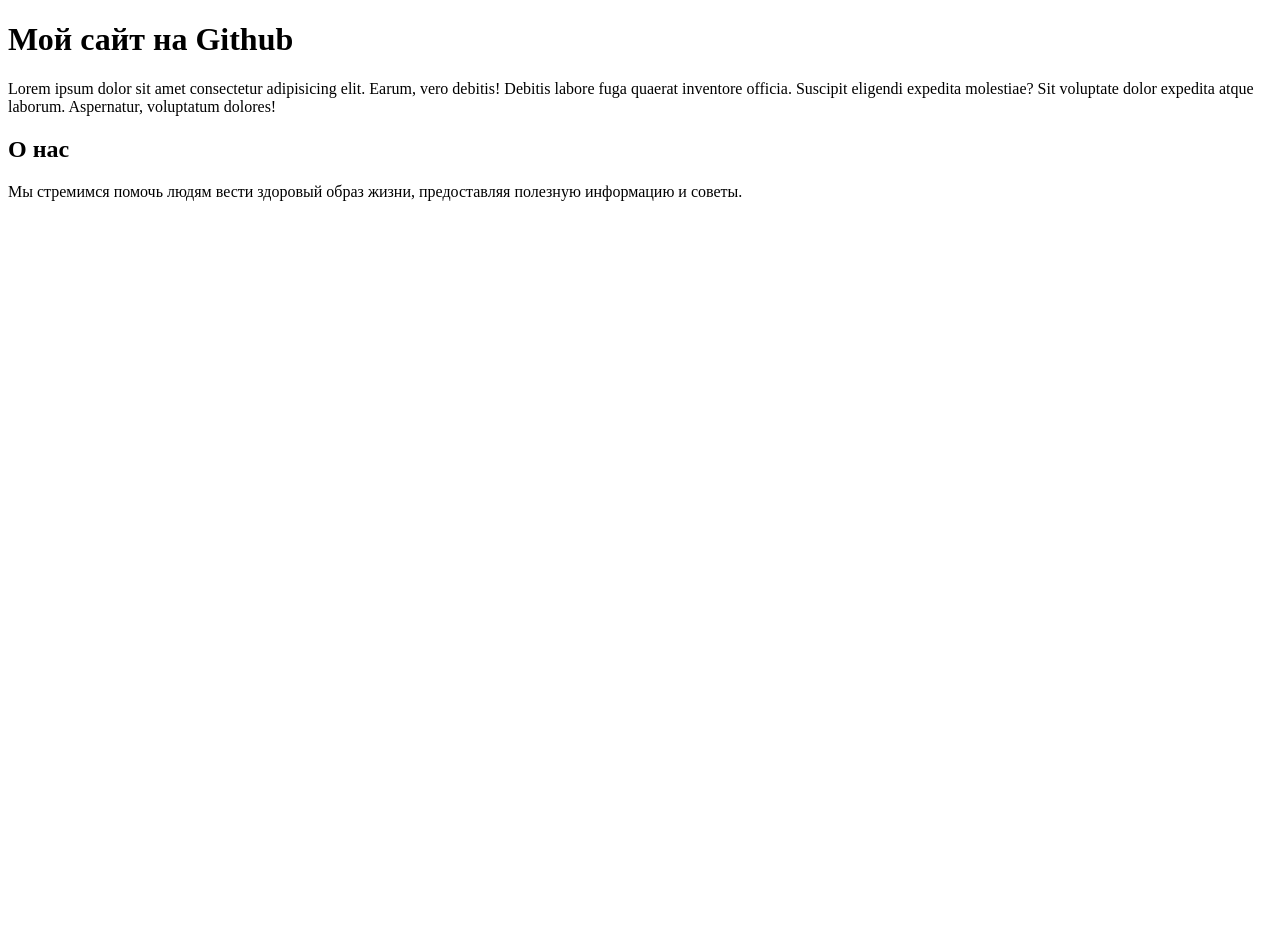
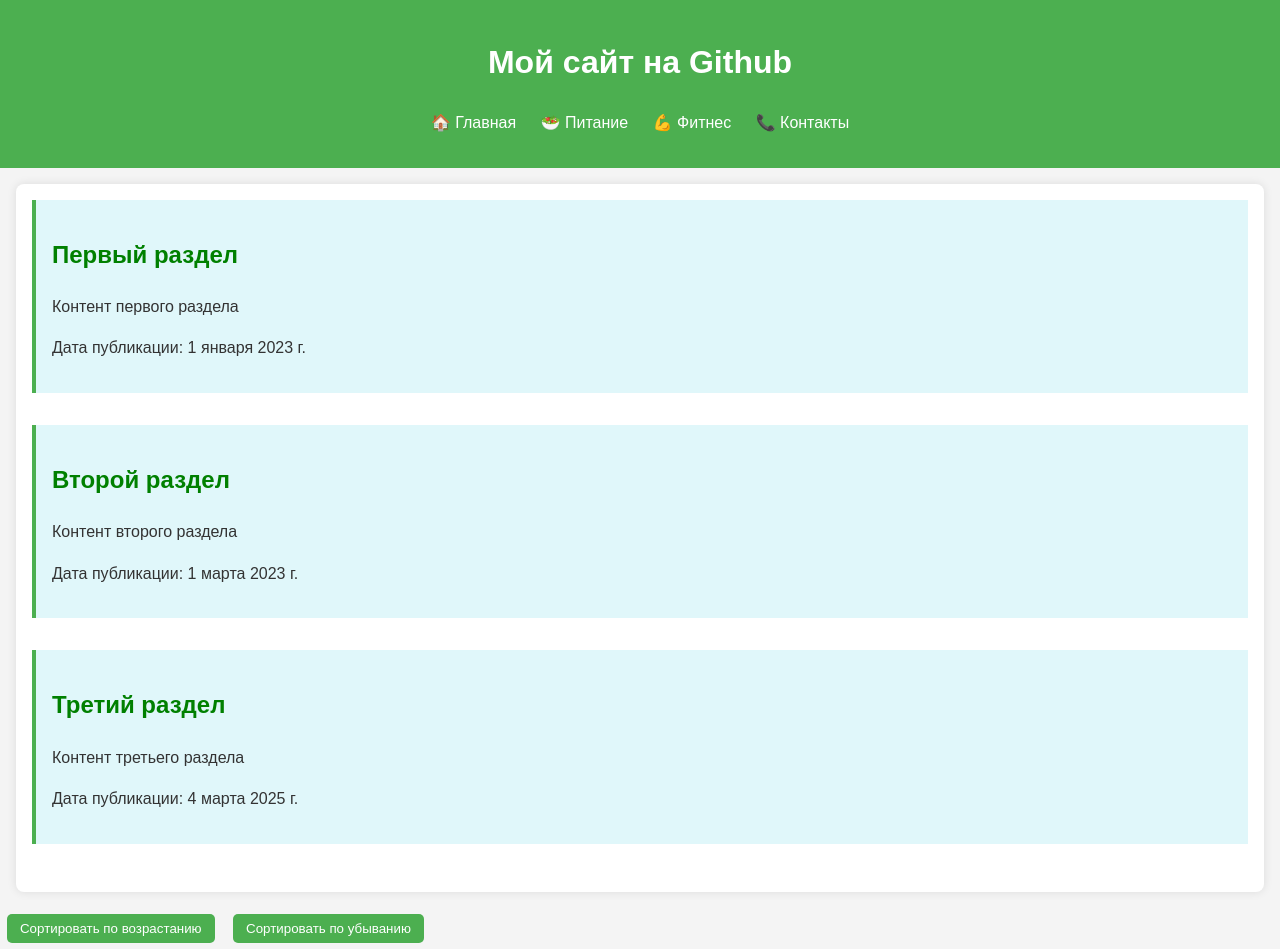
Before and after one commit to Seda02/githublearn, a plain HTML site: page index.html in a window 1280 px wide. Before the commit the page ends 800 px from the top, so only its background shows below. Drawn offline with Linux system fonts and the light colour scheme.

Commit message:
перевел сайт на js

```diff
--- a/index.html
+++ b/index.html
@@ -1,21 +1,92 @@
 <!DOCTYPE html>
-<html lang="en">
+<html lang="ru">
 <head>
     <meta charset="UTF-8">
     <meta name="viewport" content="width=device-width, initial-scale=1.0">
-    <title>Document</title>
+    <title>Мой сайт на Github</title>
+    <link rel="stylesheet" href="styles.css">
 </head>
 <body>
+    <header>
         <h1>Мой сайт на Github</h1>
-  <p>Lorem ipsum dolor sit amet consectetur adipisicing elit. Earum, vero debitis! Debitis labore fuga quaerat inventore officia. Suscipit eligendi expedita molestiae? Sit voluptate dolor expedita atque laborum. Aspernatur, voluptatum dolores!</p>
-</body>
+        <nav>
+            <ul>
+                <li><a href="#">🏠 Главная</a></li>
+                <li><a href="#">🥗 Питание</a></li>
+                <li><a href="#">💪 Фитнес</a></li>
+                <li><a href="#">📞 Контакты</a></li>
+            </ul>
+        </nav>
+    </header>
 
-</html>
+    <main id="content">
         <section id="about">
             <h2>О нас</h2>
             <p>Мы стремимся помочь людям вести здоровый образ жизни, предоставляя полезную информацию и советы.</p>
         </section>
+    </main>
 
+    <button class="sort-button" onclick="sortSections('asc')">Сортировать по возрастанию</button>
+    <button class="sort-button" onclick="sortSections('desc')">Сортировать по убыванию</button>
+
+    <script>
+        // Пример данных, которые могли бы прийти с API
+        const apiData = [
+            { title: "Первый раздел", content: "Контент первого раздела", date: "2023-01-01" },
+            { title: "Второй раздел", content: "Контент второго раздела", date: "2023-03-01" },
+            { title: "Третий раздел", content: "Контент третьего раздела", date: new Date().toISOString().split('T')[0] }
+        ];
+
+        // Массив для хранения секций
+        let sections = [];
+
+        // Функция для отображения секций
+        function displaySections() {
+            const content = document.getElementById('content');
+            content.innerHTML = ''; // Очищаем содержимое
+
+            sections.forEach(section => {
+                const sectionElement = document.createElement('section');
+                const h2 = document.createElement('h2');
+                const pContent = document.createElement('p');
+                const pDate = document.createElement('p');
+
+                h2.textContent = section.title;
+                pContent.textContent = section.content;
+                pDate.textContent = "Дата публикации: " + new Date(section.date).toLocaleDateString('ru-RU', {
+                    year: 'numeric',
+                    month: 'long',
+                    day: 'numeric'
+                });
+
+                sectionElement.appendChild(h2);
+                sectionElement.appendChild(pContent);
+                sectionElement.appendChild(pDate);
+                content.appendChild(sectionElement);
+            });
+        }
+
+        // Функция для сортировки секций
+        function sortSections(order) {
+            sections.sort((a, b) => order === 'asc' ? new Date(a.date) - new Date(b.date) : new Date(b.date) - new Date(a.date));
+            displaySections();
+        }
+
+        // Функция для получения данных с "API"
+        function fetchSections() {
+            // Симуляция запроса к API
+            return new Promise((resolve) => {
+                setTimeout(() => {
+                    resolve(apiData);
+                }, 1000);
+            });
+        }
+
+        // Изначально получаем данные и отображаем секции
+        fetchSections().then(data => {
+            sections = data;
+            displaySections();
+        });
+    </script>
 </body>
-
 </html>
--- a/styles.css
+++ b/styles.css
@@ -1,3 +1,91 @@
-h1 {
+/* Основные стили */
+body {
+    font-family: Arial, sans-serif;
+    line-height: 1.6;
+    margin: 0;
+    padding: 0;
+    background-color: #f4f4f4;
+}
+
+/* Стили для заголовка */
+header {
+    background: #4CAF50;
+    color: white;
+    padding: 1em 0;
+    text-align: center;
+}
+
+header h1 {
+    color: white; /* Белый цвет для заголовка */
+}
+
+/* Стили для навигации */
+nav ul {
+    list-style-type: none;
+    padding: 0;
+}
+
+nav ul li {
+    display: inline;
+    margin: 0 10px;
+}
+
+nav ul li a {
+    color: white;
+    text-decoration: none;
+}
+
+/* Основные стили для контента */
+main {
+    padding: 1em;
+    background-color: white;
+    margin: 1em;
+    border-radius: 8px;
+    box-shadow: 0 0 10px rgba(0,0,0,0.1);
+}
+
+/* Стили для разделов */
+section {
+    margin-bottom: 2em;
+    padding: 1em;
+    border-left: 4px solid #4CAF50;
+    background-color: #e0f7fa;
+}
+
+h1, h2 {
     color: green;
 }
+
+p {
+    color: #333;
+}
+
+/* Стили для кнопок сортировки */
+.sort-button {
+    background-color: #4CAF50;
+    color: white;
+    border: none;
+    padding: 0.5em 1em;
+    margin: 0.5em;
+    cursor: pointer;
+    border-radius: 5px;
+}
+
+.sort-button:hover {
+    background-color: #45a049;
+}
+
+/* Стили для подвала */
+footer {
+    background: #333;
+    color: white;
+    text-align: center;
+    padding: 1em 0;
+    position: fixed;
+    width: 100%;
+    bottom: 0;
+}
+
+footer p {
+    margin: 0;
+}
```
Lines whose indentation alone changed are shown as unchanged.
